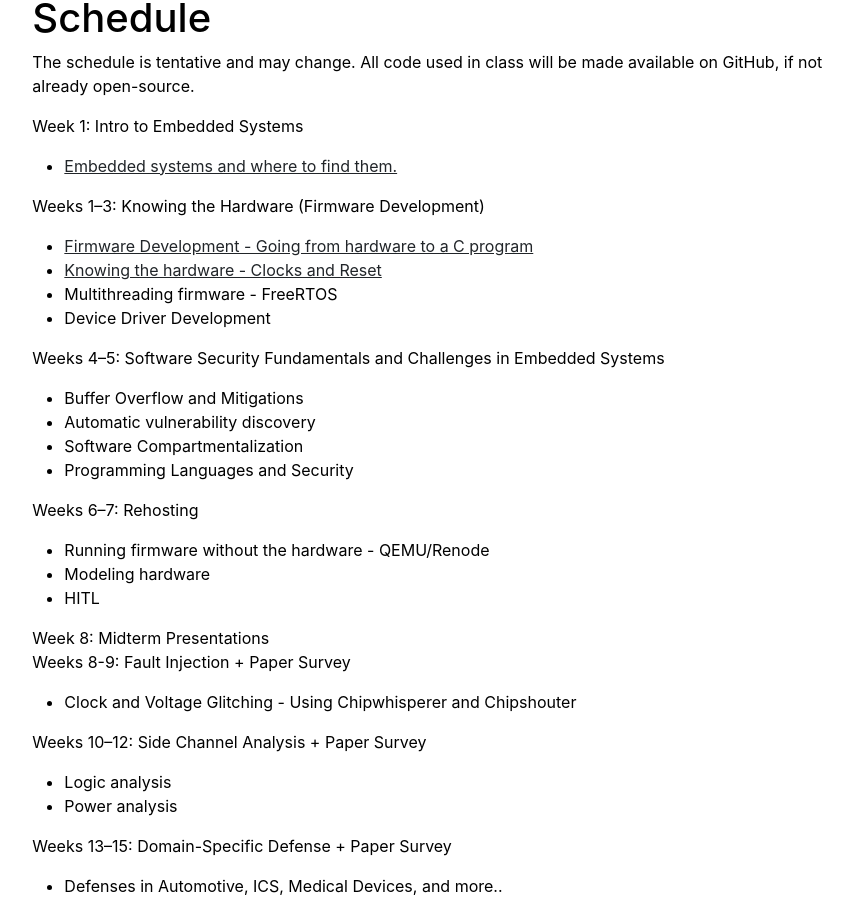
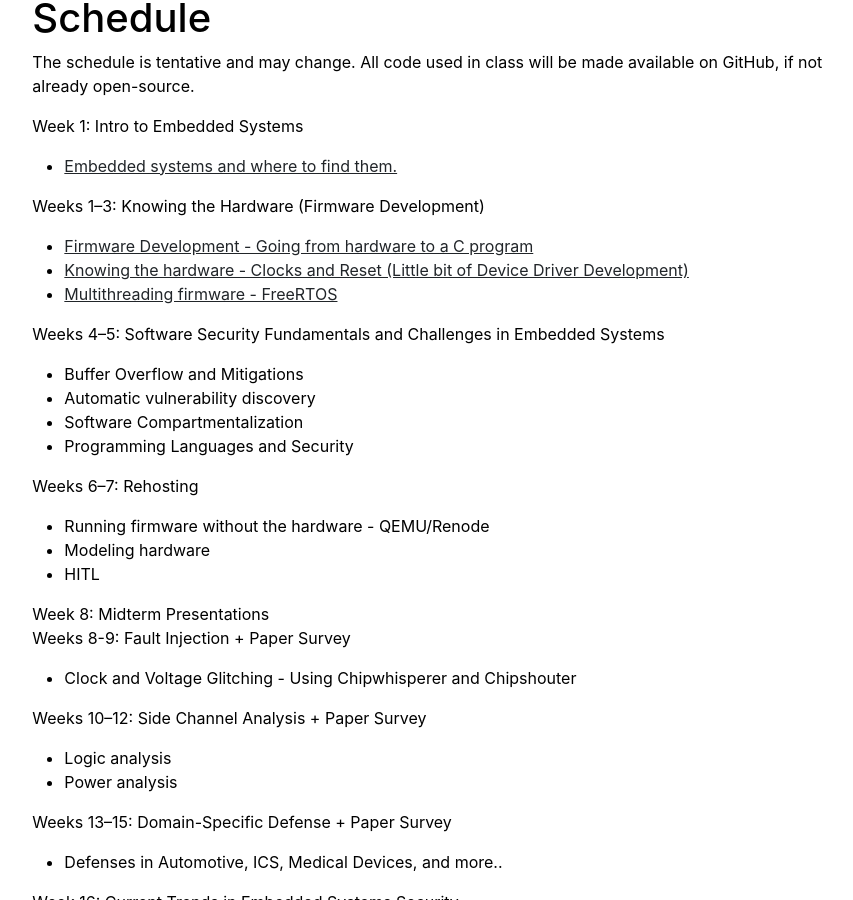
Before and after one commit to Arslan8/arslan8.github.io, a Jekyll site: the page built from courses/embedded-systems-security-fa26.md, in a window 1280 px wide and 900 px high, scrolled down 842 px. Shown: the whole window, without its empty margins (197-1050 px from the left). Built offline with Jekyll 4.4.1, drawn with Linux system fonts in a browser that asks for light colours.

Commit message:
Update embedded-systems-security-fa26.md

```diff
--- a/courses/embedded-systems-security-fa26.md
+++ b/courses/embedded-systems-security-fa26.md
@@ -26,9 +26,8 @@ Week 1: Intro to Embedded Systems
 Weeks 1–3: Knowing the Hardware (Firmware Development)
 
 * [Firmware Development \- Going from hardware to a C program](https://docs.google.com/presentation/d/e/2PACX-1vSN0Kl9TCf9mnx6ckMBZEmC41Q1EkcY-_1aZCIWCZW0VIHXzq_EaJc7Da7VVQYOVGTFfX5SD1EBmGji/pub?start=false&loop=false&delayms=3000)
-* [Knowing the hardware \- Clocks and Reset](https://docs.google.com/presentation/d/e/2PACX-1vTYmdrRfBRH6B45R9rVvqUFg_3uQZyQxJanP1Hoaq9XTBo0KUOTPs6yJreSm6TR6ENlmIz4yTt5kEY8/pub?start=false&loop=false&delayms=3000)
-* Multithreading firmware \- FreeRTOS
-* Device Driver Development
+* [Knowing the hardware \- Clocks and Reset (Little bit of Device Driver Development)](https://docs.google.com/presentation/d/e/2PACX-1vTYmdrRfBRH6B45R9rVvqUFg_3uQZyQxJanP1Hoaq9XTBo0KUOTPs6yJreSm6TR6ENlmIz4yTt5kEY8/pub?start=false&loop=false&delayms=3000)
+* [Multithreading firmware \- FreeRTOS](https://docs.google.com/presentation/d/e/2PACX-1vRoae2maDiPR8AMtq5g5GJQZhTcJkbh4DDVF5tXiFsUnUvdLz_xO1HA9_iakpgK2iRQNOvtIHAS34ik/pub?start=false&loop=false&delayms=3000)
 
 Weeks 4–5: Software Security Fundamentals and Challenges in Embedded Systems
 
```
